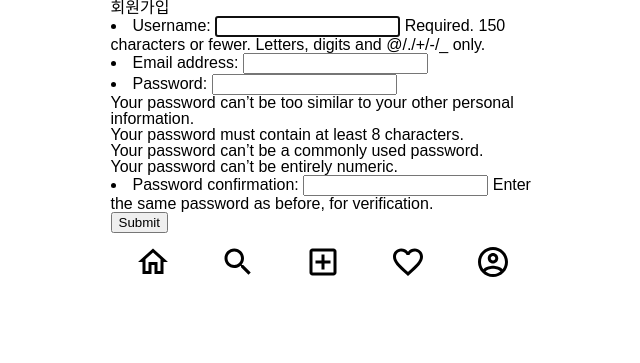
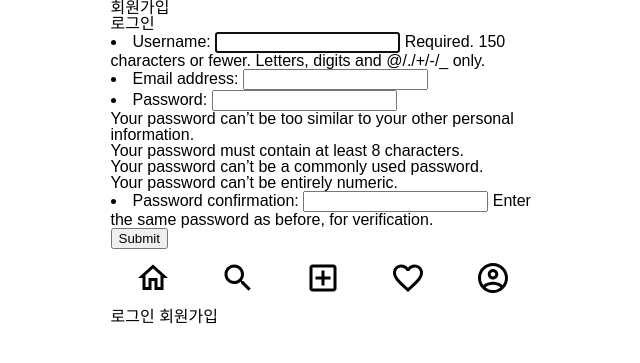
Before and after one commit to Ga-Long/DjangoStudy, a Django app: page /accounts/signup/ in a window 1280 px wide. Shown: the top 363 px of the page, without its empty margins (317-957 px from the left). Run offline with Django 4.2, Linux system fonts and the light colour scheme.

Commit message:
오류 수정

```diff
--- a/liongram/accounts/forms.py
+++ b/liongram/accounts/forms.py
@@ -16,7 +16,7 @@ class UserCreateForm(UserBaseForm):
         fields = ['username', 'email', 'password']
 
 
-class SingUpForm(UserCreationForm):
+class SingUpForm(UserCreationForm): #UserCreationForm 이걸 상속받았다. 여기엔 email이 필수지 않아서 custom 해줘야함
     class Meta(UserCreationForm.Meta):
         model = get_user_model()
         fields = ['username', 'email']
--- a/liongram/accounts/urls.py
+++ b/liongram/accounts/urls.py
@@ -1,10 +1,11 @@
 from django.urls import path
 
-from .views import signup_view, login_view
+from .views import signup_view, login_view, logout_view
 
 app_name = 'accounts'
 
 urlpatterns = [
     path('signup/', signup_view, name='signup'),
     path('login/', login_view, name='login'),
+    path('logout/', logout_view, name='logout')
 ]
--- a/liongram/accounts/views.py
+++ b/liongram/accounts/views.py
@@ -4,7 +4,7 @@ from django.contrib.auth.forms import UserCreationForm, AuthenticationForm
 from django.contrib.auth import login, logout
 
 from .forms import UserCreateForm, SingUpForm
-
+from users.models import User
 
 def signup_view(request):
     # GET 요청 시 HTML 응답
@@ -25,20 +25,40 @@ def signup_view(request):
             return redirect('accounts:signup')
 
 
-@login_required
+# @login_required
+# def login_view(request):
+#     # GET, POST 분리
+#     if request.method == 'POST':
+#         form = AuthenticationForm(request, data=request.POST)
+#         if form.is_valid(): # 데이터 유효성 검사 (is_valid())
+#             login(request, form.get_user()) # 비즈니스 로직 처리
+#             return redirect('index')
+#     else:
+#         form = AuthenticationForm()
+
+#     context = {
+#         'form': form,
+#     }
+#     return render(request, 'accounts/login.html', context) # 출력
+
+
 def login_view(request):
-    if request.method == 'POST':
+    # GET, POST 분리
+    if request.method == 'GET':
+        # 로그인 HTML 응답
+        return render(request, 'accounts/login.html', {'form': AuthenticationForm()})
+    else:
+        # 데이터 유효성 검사
         form = AuthenticationForm(request, data=request.POST)
         if form.is_valid():
-            login(request, form.get_user())
+            # 비즈니스 로직 처리 - 로그인 처리
+            login(request, form.user_cache) # 비즈니스 로직 처리
+            # 응답
             return redirect('index')
-    else:
-        form = AuthenticationForm()
+        else:
+            # 응답
+            return render(request, 'accounts/login.html', {'form' : form}) # 출력
 
-    context = {
-        'form': form,
-    }
-    return render(request, 'accounts/login.html', context)
 
 
 def logout_view(request):
--- a/liongram/templates/accounts/login.html
+++ b/liongram/templates/accounts/login.html
@@ -3,6 +3,7 @@
 
 {% block content %}
 <h1>로그인</h1>
+<a href="{% url 'accounts:signup' %}">회원가입</a>
 <form action="" method="POST" enctype="multipart/form-data">
     {% csrf_token %}
     <div>
--- a/liongram/templates/accounts/signup.html
+++ b/liongram/templates/accounts/signup.html
@@ -3,6 +3,7 @@
 
 {% block content %}
 <h1>회원가입</h1>
+<a href="{% url 'accounts:login' %}">로그인</a>
 <form action="" method="POST" enctype="multipart/form-data">
     {% csrf_token %}
     <div>
--- a/liongram/templates/base.html
+++ b/liongram/templates/base.html
@@ -39,6 +39,11 @@
         <div>
             {{ user.username }}님 환영합니다.
         </div>
+        <a href="{% url 'accounts:logout' %}">로그아웃</a>
+    {% else %}
+        <a href="{% url 'accounts:login' %}">로그인</a>
+        <a href="{% url 'accounts:signup' %}">회원가입</a>
     {% endif %}
+
 </body>
 </html>
```
Also changed, not shown: liongram/posts/views.py (+13 -0 lines), 6 other files.
